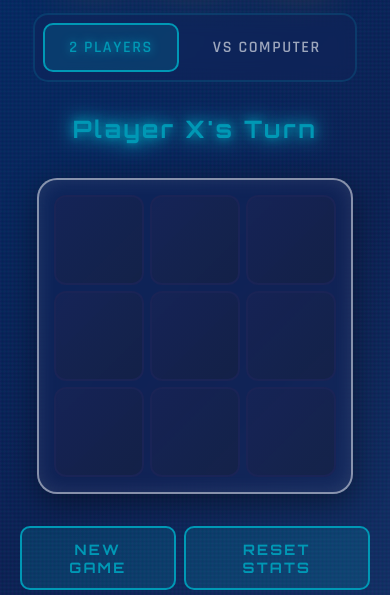
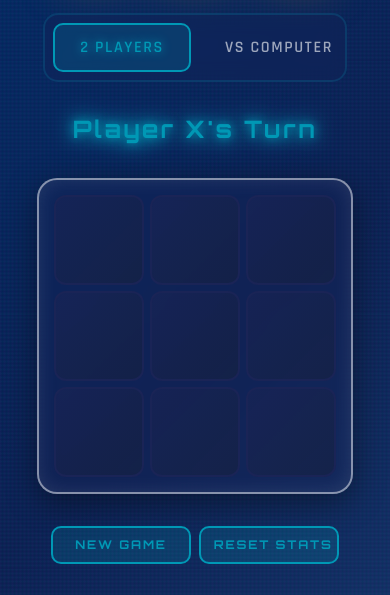
Before and after one commit to Legende-X/tictactoe-game, a plain HTML site: page index.html in a window 390 px wide. Shown: the part 173-768 px from the top of the page. Drawn offline with Linux system fonts and the light colour scheme.

Commit message:
Add files via upload

```diff
--- a/index.html
+++ b/index.html
@@ -359,8 +359,11 @@
             }
 
             button {
-                padding: 0.75rem 1.5rem;
-                font-size: 0.9rem;
+                padding: 0.6rem 0.8rem;
+                font-size: 0.75rem;
+                white-space: nowrap;
+                flex: 1;
+                max-width: 140px;
             }
 
             .controls {
```
